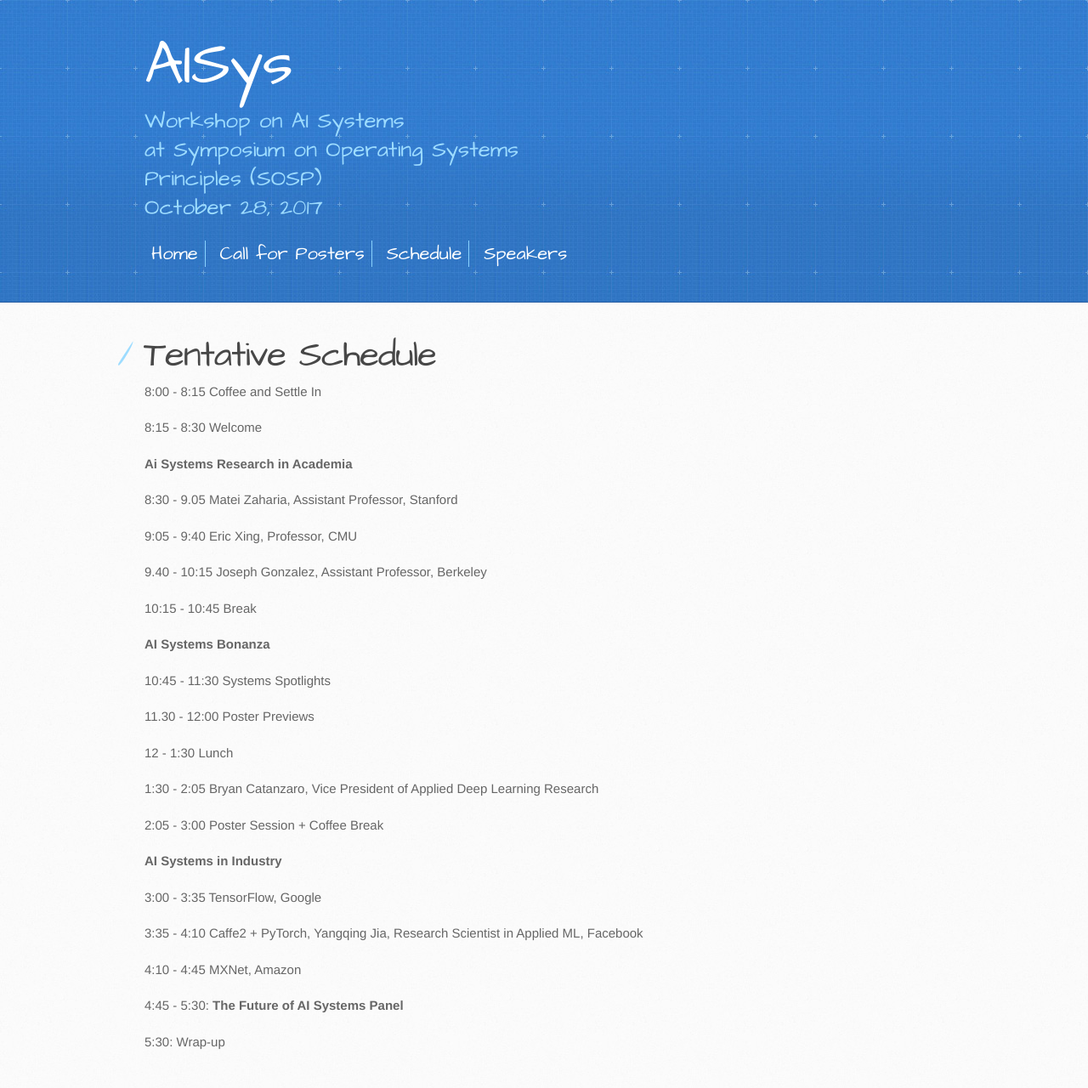
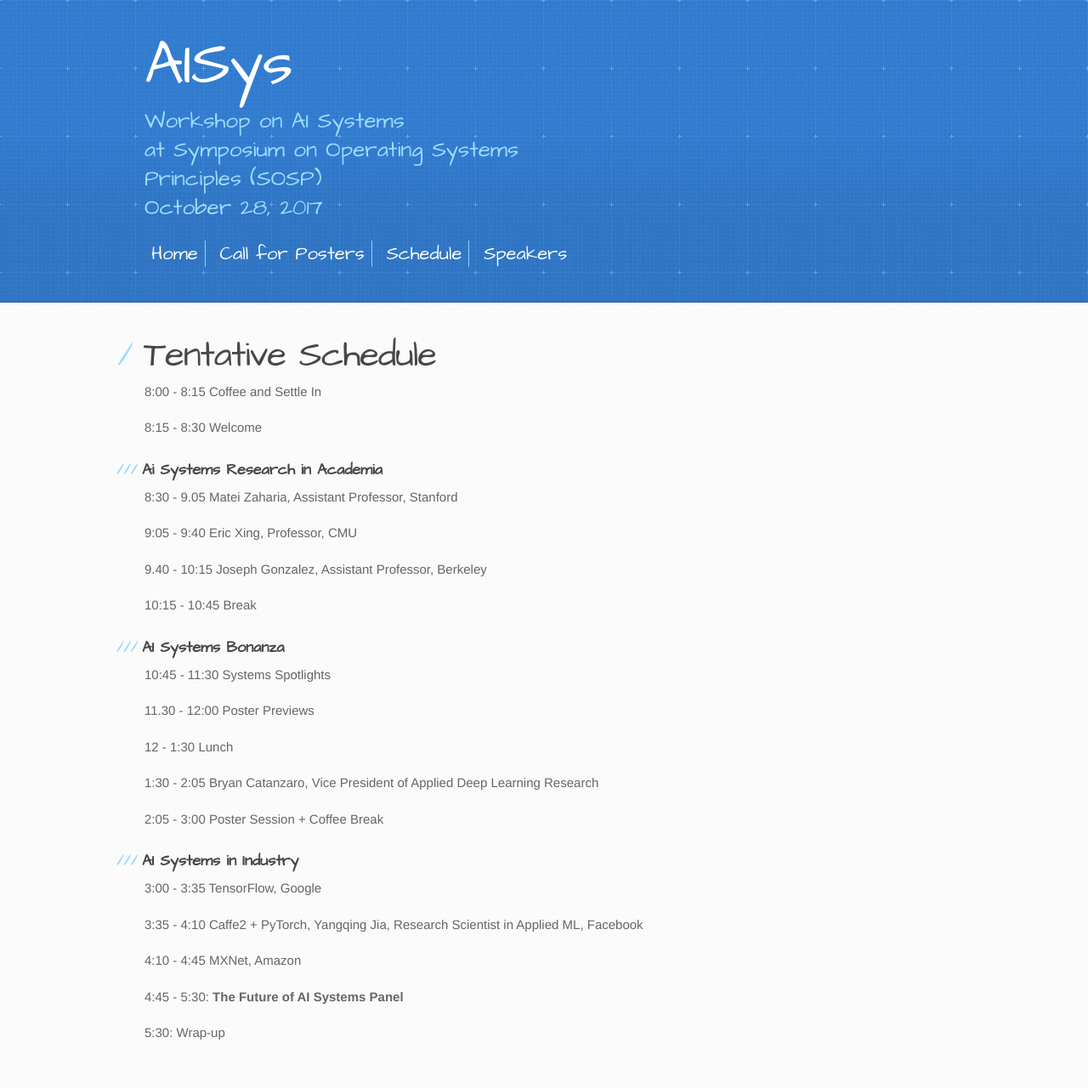
Before and after one commit to LearningSys/sosp17, a Jekyll site: the page built from schedule.md, in a window 1280 px wide. Shown: the whole page at 85% size. Built offline with Jekyll 4.4.1, drawn with Linux system fonts in a browser that asks for light colours; our own code applies the rules of GitHub Pages for plain Markdown files; the repository's description, which GitHub fills in, is left out.

```diff
--- a/schedule.md
+++ b/schedule.md
@@ -4,7 +4,7 @@
 
 8:15 - 8:30            Welcome
 
-**Ai Systems Research in Academia**
+### Ai Systems Research in Academia
 
 8:30 - 9.05            Matei Zaharia, Assistant Professor, Stanford
 
@@ -15,7 +15,7 @@
 
 10:15 - 10:45       Break
 
-**AI Systems Bonanza**
+### AI Systems Bonanza
 
 10:45 - 11:30       Systems Spotlights
 
@@ -29,7 +29,7 @@
 2:05 - 3:00            Poster Session + Coffee Break
 
 
-**AI Systems in Industry**
+### AI Systems in Industry
 
 3:00 - 3:35            TensorFlow, Google
 
```
